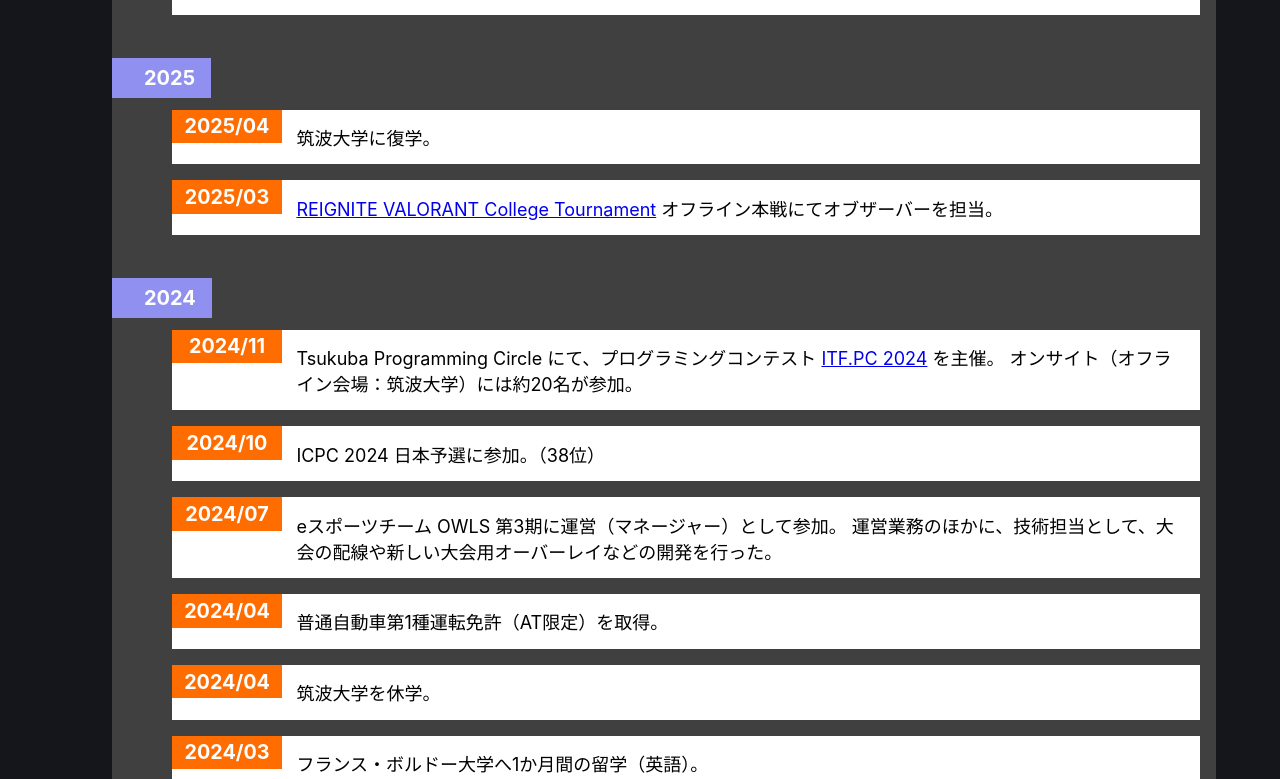
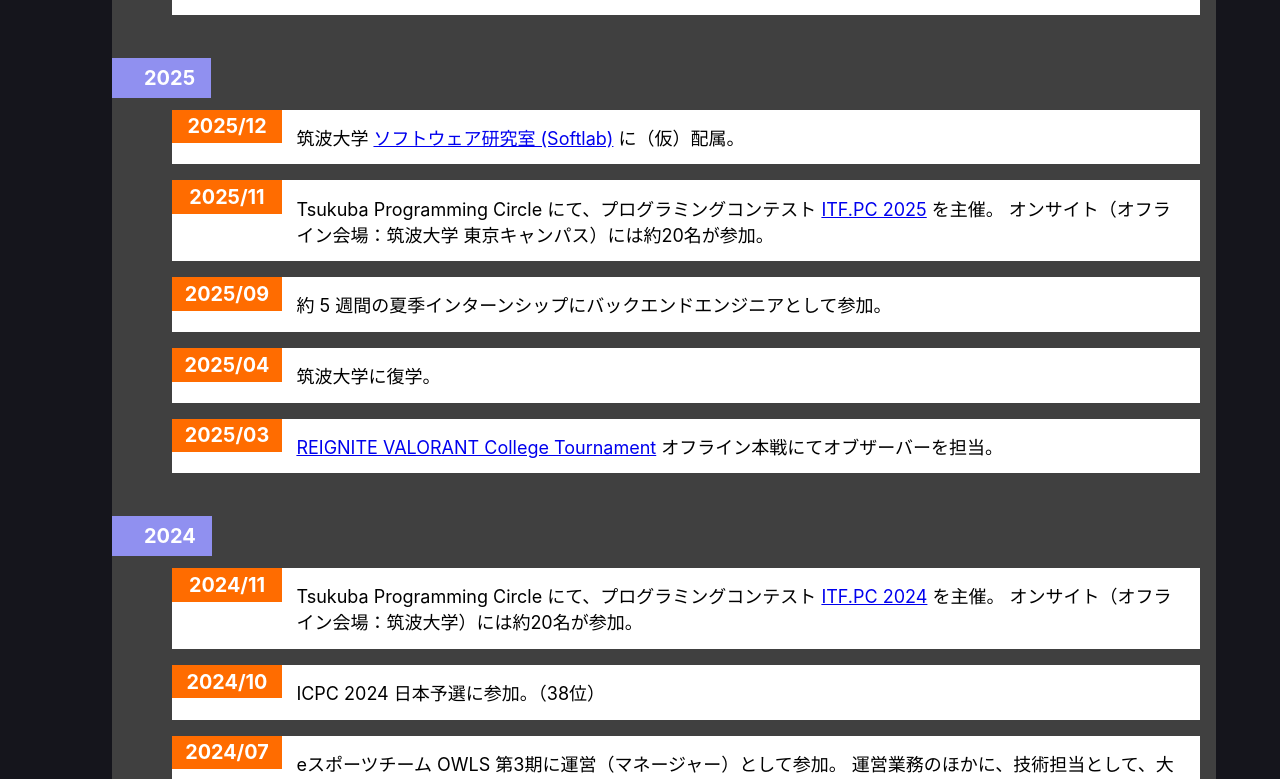
Before and after one commit to kichi2004/portfolio, a React (Vite) app: page / in a window 1280 px wide. Shown: the part 5176-5955 px from the top of the page. Built offline with nearby package versions, Linux system fonts and the light colour scheme.

Commit message:
Update information as of Dec. 2025

```diff
--- a/src/App.tsx
+++ b/src/App.tsx
@@ -20,7 +20,7 @@ const App: React.FC = () => {
       <div className="footer">
         (c) kichi2004 2025
         <br />
-        Last Update: 2025/03/30
+        Last Update: 2025/12/13
       </div>
     </div>
   )
--- a/src/assets/items.tsx
+++ b/src/assets/items.tsx
@@ -239,6 +239,31 @@ const lifeData: LifeType = [
   {
     year: 2025,
     contents: [
+      {
+        month: '2025/12',
+        content: <p>筑波大学{' '}
+          <a href="https://www.softlab.cs.tsukuba.ac.jp/" target="_blank" rel="noreferrer">
+            ソフトウェア研究室 (Softlab)
+          </a>
+          {' '}に（仮）配属。</p>,
+        key: 'join-softlab'
+      },
+      {
+        month: '2025/11',
+        content: (
+          <p>
+            Tsukuba Programming Circle にて、プログラミングコンテスト{' '}
+            <a href="https://tpc.connpass.com/event/369467/">ITF.PC 2025</a>{' '}
+            を主催。 オンサイト（オフライン会場：筑波大学 東京キャンパス）には約20名が参加。
+          </p>
+        ),
+        key: 'itfpc2025'
+      },
+      {
+        month: '2025/09',
+        content: <p>約 5 週間の夏季インターンシップにバックエンドエンジニアとして参加。</p>,
+        key: 'internship-2025-summer',
+      },
       {
         month: '2025/04',
         content: <p>筑波大学に復学。</p>,
```
